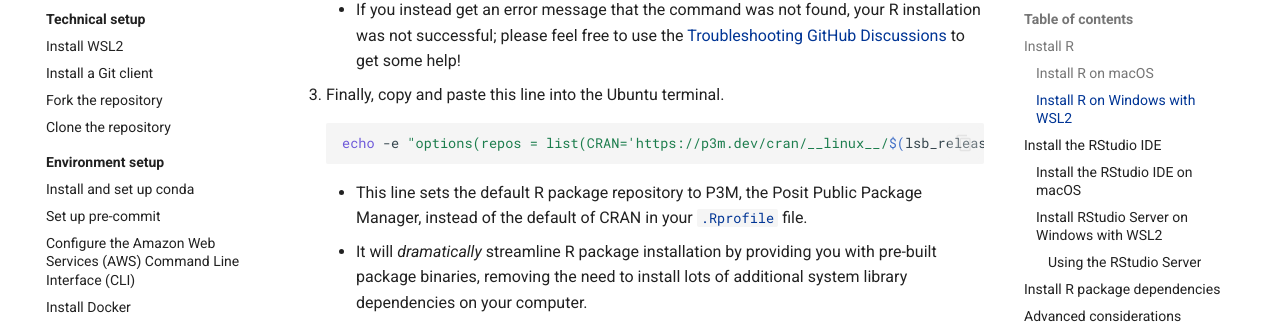
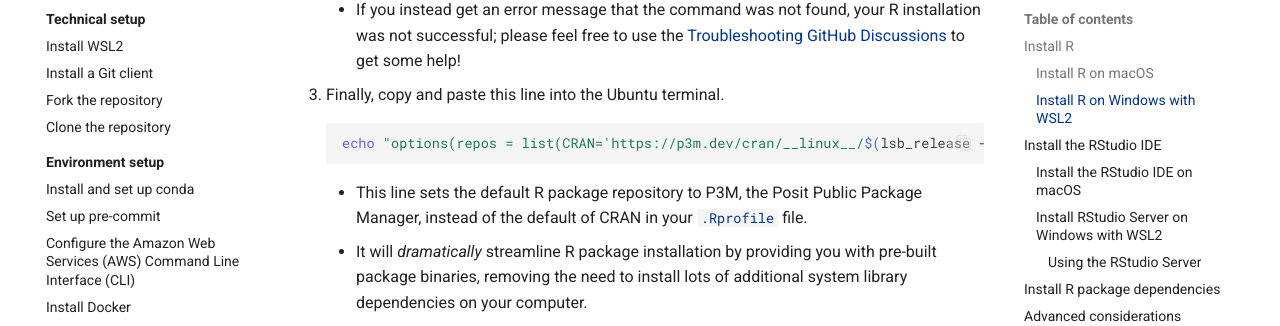
Before and after one commit to AlexsLemonade/OpenScPCA-analysis, an MkDocs documentation site: the page built from docs/technical-setup/environment-setup/install-r-rstudio.md, in a window 1280 px wide and 900 px high, scrolled down 1876 px. Shown: the part 126-452 px from the top of the window. Built offline with MkDocs 1.6.1 and Material for MkDocs 9.7.7, drawn with Linux system fonts in a browser that asks for light colours.

````diff
--- a/docs/technical-setup/environment-setup/install-r-rstudio.md
+++ b/docs/technical-setup/environment-setup/install-r-rstudio.md
@@ -68,7 +68,7 @@ This should launch the R console in terminal; hit `Ctrl+D` to quit.
 
 1. Finally, copy and paste this line into the Ubuntu terminal.
     ```sh
-    echo -e "options(repos = list(CRAN='https://p3m.dev/cran/__linux__/$(lsb_release -cs)/latest'))" >> ~/.Rprofile
+    echo "options(repos = list(CRAN='https://p3m.dev/cran/__linux__/$(lsb_release -cs)/latest'))" >> ~/.Rprofile
     ```
       - This line sets the default R package repository to P3M, the Posit Public Package Manager, instead of the default of CRAN in your [`.Rprofile`](https://support.posit.co/hc/en-us/articles/360047157094-Managing-R-with-Rprofile-Renviron-Rprofile-site-Renviron-site-rsession-conf-and-repos-conf) file.
        - It will _dramatically_ streamline R package installation by providing you with pre-built package binaries, removing the need to install lots of additional system library dependencies on your computer.
````
